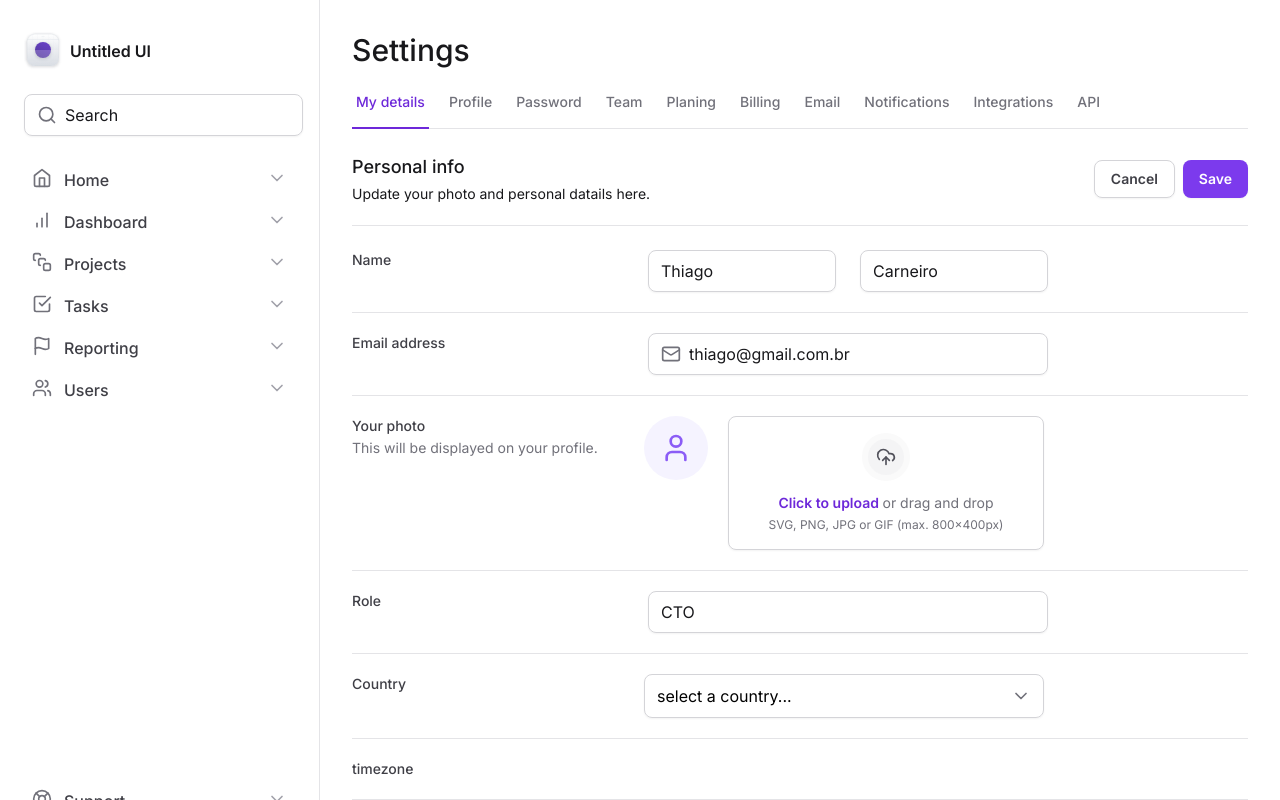
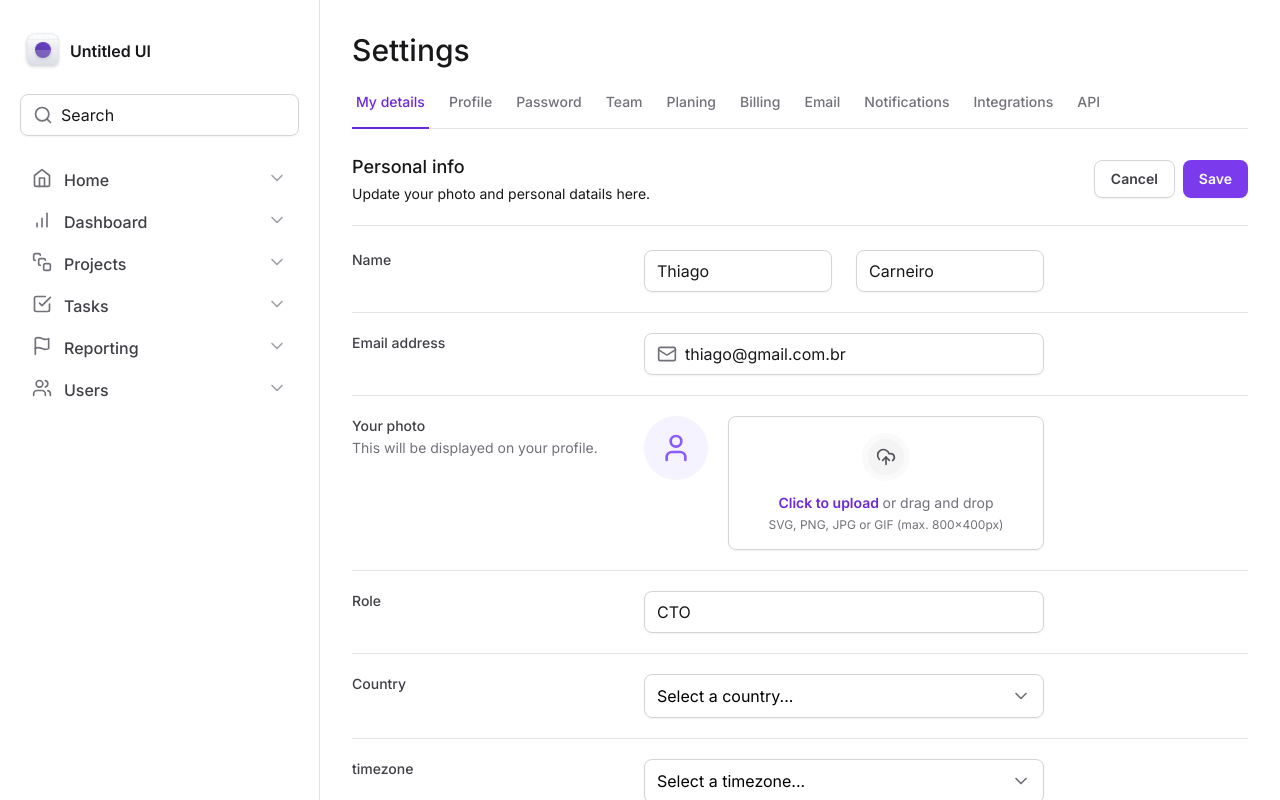
Before and after one commit to thiagofreitascarneiro/tailwindcss-next, a Next.js app: page / in a window 1280 px wide. Shown: the top 800 px of the page. Built offline with nearby package versions, Linux system fonts and the light colour scheme.

Commit message:
feat: componetiznado o select

```diff
--- a/src/app/page.tsx
+++ b/src/app/page.tsx
@@ -3,6 +3,7 @@
 import { Mail } from "lucide-react";
 import * as FileInput from '@/components/Form/FileInput';
 import Select from "@/components/Form/Select";
+import { SelectItem } from "@/components/Form/Select/SelectItem";
 
 
 export default function Home() {
@@ -111,7 +112,10 @@
             >
               Country
             </label>
-            <Select />
+            <Select placeholder="Select a country...">
+              <SelectItem value="Brazil" text="Brazil"/>
+              <SelectItem value="us" text="United states"/>
+            </Select>
           </div>
 
           <div className="grid grid-cols-form gap-3 pt-5">
@@ -121,7 +125,10 @@
             >
               timezone
             </label>
-           <div></div>
+            <Select placeholder="Select a timezone...">
+              <SelectItem value="utc8" text="Pacific Standard Time (PST) UTC−08:00"/>
+              <SelectItem value="utc3" text="America São Paulo (UTC-03:00)"/>
+            </Select>
           </div>
 
           <div className="grid grid-cols-form gap-3 pt-5">
--- a/src/components/Form/Select.tsx
+++ /dev/null
@@ -1,61 +0,0 @@
-'use client'
-
-import React from 'react'
-import * as SelectPrimitive from '@radix-ui/react-select'
-import { Check, ChevronDown } from 'lucide-react'
-
-export interface SelectProps {}
-
-function Select() {
-  return (
-    <SelectPrimitive.Root>
-        <SelectPrimitive.Trigger className="flex h-11 w-full items-center justify-between gap-2 rounded-lg border border-zinc-300 px-3 py-2 shadow-sm data-[palceholder]:text-sinz-600">
-        <SelectPrimitive.Value
-            placeholder="select a country..."
-            className="text-black"
-        />
-        <SelectPrimitive.Icon>
-            <ChevronDown className="h-5 w-5 text-zinc-500" />
-        </SelectPrimitive.Icon>
-        </SelectPrimitive.Trigger>
-
-        <SelectPrimitive.Portal>
-            <SelectPrimitive.Content
-                side="bottom"
-                position="popper"
-                sideOffset={8}
-                className="z-10 rounded-lg border border-zinc-200 bg-white w-[--radix-select-trigger-width] overflow-hidden"
-            >
-                <SelectPrimitive.Viewport className=''>
-                    <SelectPrimitive.Item
-                        value="br"
-                        className="flex items-center justify-between gap-2 px-3 py-2.5 outline-none data-[highlighted]:bg-zinc-50"
-                    >
-                        <SelectPrimitive.ItemText className="text-black">
-                            Brazil
-                        </SelectPrimitive.ItemText>
-
-                        <SelectPrimitive.ItemIndicator>
-                            <Check className="h-4 w-4 text-violet-500"/>
-                        </SelectPrimitive.ItemIndicator>
-                    </SelectPrimitive.Item>
-                    <SelectPrimitive.Item
-                        value="us"
-                        className="flex items-center justify-between gap-2 px-3 py-2.5 outline-none data-[highlighted]:bg-zinc-50"
-                    >
-                        <SelectPrimitive.ItemText className="text-black">
-                            United States
-                        </SelectPrimitive.ItemText>
-
-                        <SelectPrimitive.ItemIndicator>
-                            <Check className="h-4 w-4 text-violet-500"/>
-                        </SelectPrimitive.ItemIndicator>
-                    </SelectPrimitive.Item>
-                </SelectPrimitive.Viewport>
-            </SelectPrimitive.Content>
-        </SelectPrimitive.Portal>
-    </SelectPrimitive.Root>
-  )
-}
-
-export default Select
--- /dev/null
+++ b/src/components/Form/Select/SelectItem.tsx
@@ -0,0 +1,23 @@
+'use client'
+
+import * as Select from '@radix-ui/react-select'
+import { Check } from 'lucide-react'
+
+export type SelectItemProps = Select.SelectItemProps & {
+  text: string
+}
+
+export function SelectItem({ text, ...props }: SelectItemProps) {
+  return (
+    <Select.Item
+      className="flex items-center justify-between gap-2 px-3 py-2.5 outline-none data-[highlighted]:bg-zinc-50"
+      {...props}
+    >
+      <Select.ItemText className="text-black">{text}</Select.ItemText>
+
+      <Select.ItemIndicator>
+        <Check className="h-4 w-4 text-violet-500" />
+      </Select.ItemIndicator>
+    </Select.Item>
+  )
+}
--- /dev/null
+++ b/src/components/Form/Select/index.tsx
@@ -0,0 +1,42 @@
+'use client'
+
+import React, { ReactNode } from 'react'
+import * as SelectPrimitive from '@radix-ui/react-select'
+import { ChevronDown } from 'lucide-react'
+
+export interface SelectProps {
+    children: ReactNode
+    placeholder: string
+}
+
+function Select({children, placeholder}: SelectProps) {
+  return (
+    <SelectPrimitive.Root>
+        <SelectPrimitive.Trigger className="flex h-11 w-full items-center justify-between gap-2 rounded-lg border border-zinc-300 px-3 py-2 shadow-sm data-[palceholder]:text-sinz-600">
+        <SelectPrimitive.Value
+            placeholder={placeholder}
+            className="text-black"
+        />
+        <SelectPrimitive.Icon>
+            <ChevronDown className="h-5 w-5 text-zinc-500" />
+        </SelectPrimitive.Icon>
+        </SelectPrimitive.Trigger>
+
+        <SelectPrimitive.Portal>
+            <SelectPrimitive.Content
+                side="bottom"
+                position="popper"
+                sideOffset={8}
+                className="z-10 rounded-lg border border-zinc-200 bg-white w-[--radix-select-trigger-width] overflow-hidden"
+            >
+                <SelectPrimitive.Viewport className='outline-none'>
+                   {children}
+
+                </SelectPrimitive.Viewport>
+            </SelectPrimitive.Content>
+        </SelectPrimitive.Portal>
+    </SelectPrimitive.Root>
+  )
+}
+
+export default Select
--- a/src/components/Input.tsx
+++ b/src/components/Input.tsx
@@ -24,7 +24,7 @@
 export function Root(props: InputRootProps) {
     return (
         <div
-            className="flex mx-1 w-full items-center gap-2 rounded-lg border border-zinc-300 px-3 py-2 shadow-sm"
+            className="flex w-full items-center gap-2 rounded-lg border border-zinc-300 px-3 py-2 shadow-sm"
             {...props}
         />
     )
```
